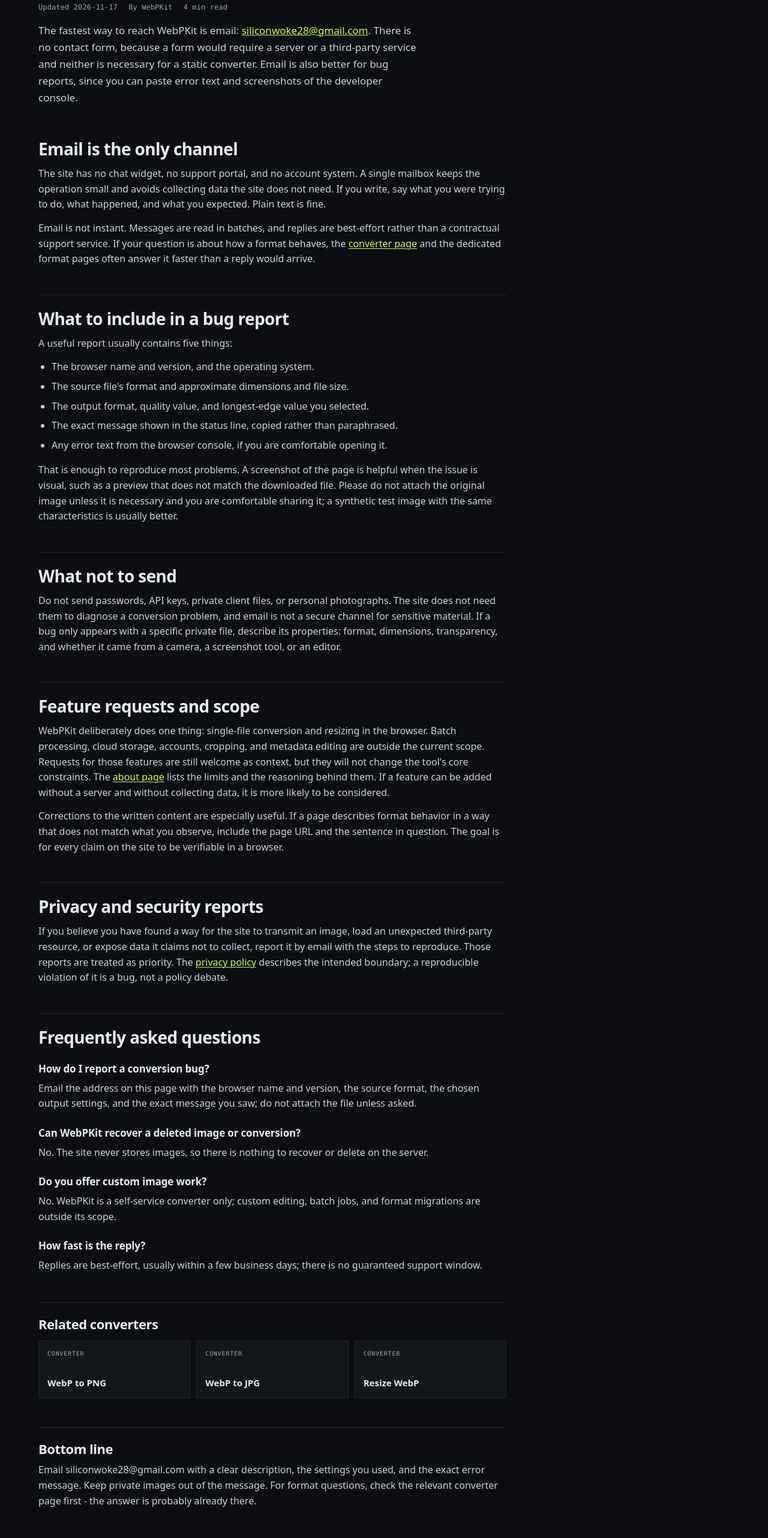
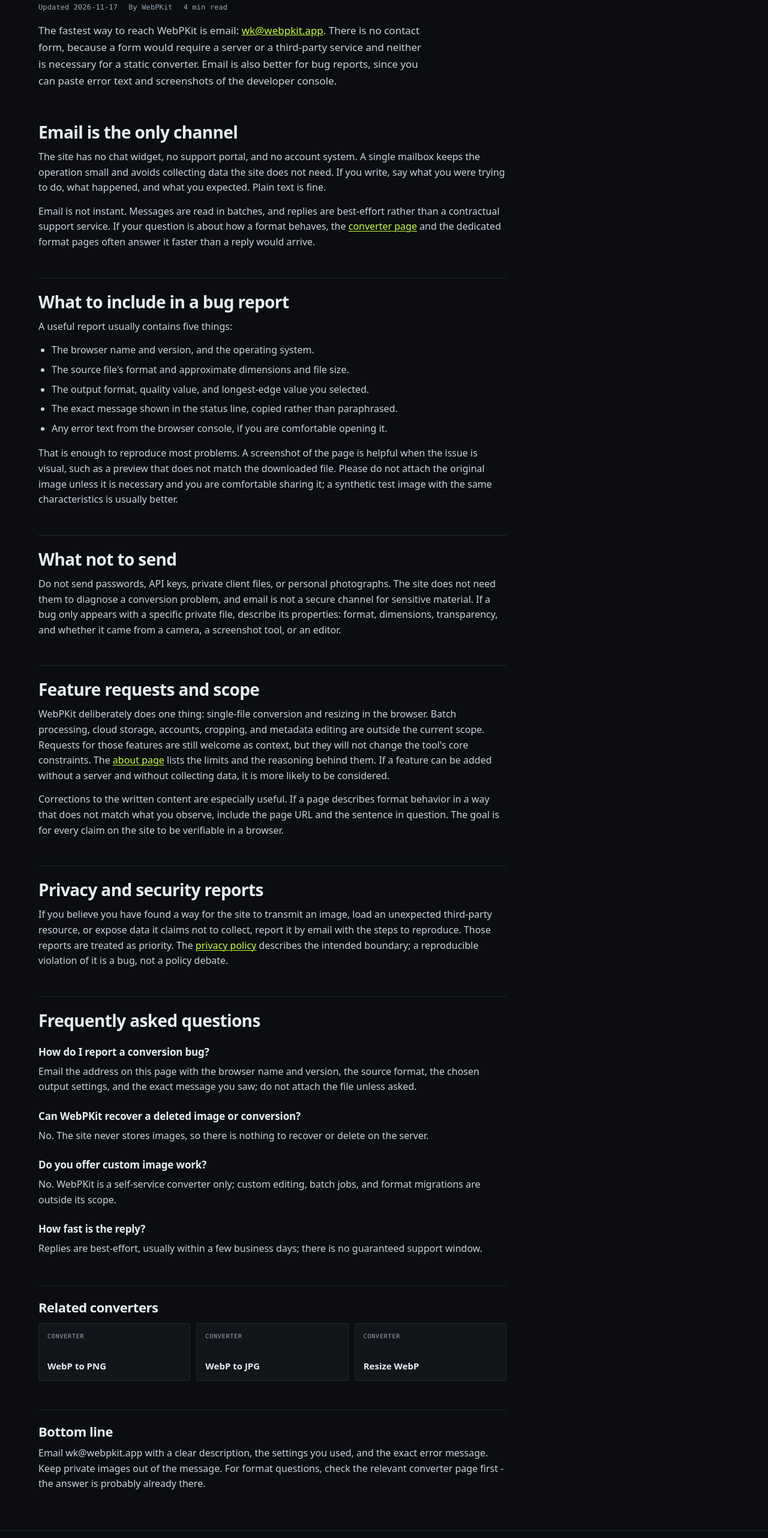
Before and after one commit to siliconwoke28-afk/webpkit-site, a plain HTML site: page contact.html in a window 1280 px wide. Shown: the part 233-2797 px from the top of the page at 60% size. Drawn offline with Linux system fonts and the light colour scheme.

Commit message:
contact: use wk@webpkit.app

```diff
--- a/contact.html
+++ b/contact.html
@@ -46,7 +46,7 @@
     <section class="hero">
       <h1>Contact WebPKit</h1>
       <p class="page-meta"><span>Updated 2026-11-17</span><span>By WebPKit</span><span>4 min read</span></p>
-      <p class="lede">The fastest way to reach WebPKit is email: <a href="mailto:siliconwoke28@gmail.com">siliconwoke28@gmail.com</a>. There is no contact form, because a form would require a server or a third-party service and neither is necessary for a static converter. Email is also better for bug reports, since you can paste error text and screenshots of the developer console.</p>
+      <p class="lede">The fastest way to reach WebPKit is email: <a href="mailto:wk@webpkit.app">wk@webpkit.app</a>. There is no contact form, because a form would require a server or a third-party service and neither is necessary for a static converter. Email is also better for bug reports, since you can paste error text and screenshots of the developer console.</p>
     </section>
 
     <article class="article">
@@ -96,7 +96,7 @@
 
       <section class="bottom" aria-labelledby="bottom-title">
         <h2 id="bottom-title">Bottom line</h2>
-        <p>Email siliconwoke28@gmail.com with a clear description, the settings you used, and the exact error message. Keep private images out of the message. For format questions, check the relevant converter page first - the answer is probably already there.</p>
+        <p>Email wk@webpkit.app with a clear description, the settings you used, and the exact error message. Keep private images out of the message. For format questions, check the relevant converter page first - the answer is probably already there.</p>
       </section>
     </article>
   </div>
```
